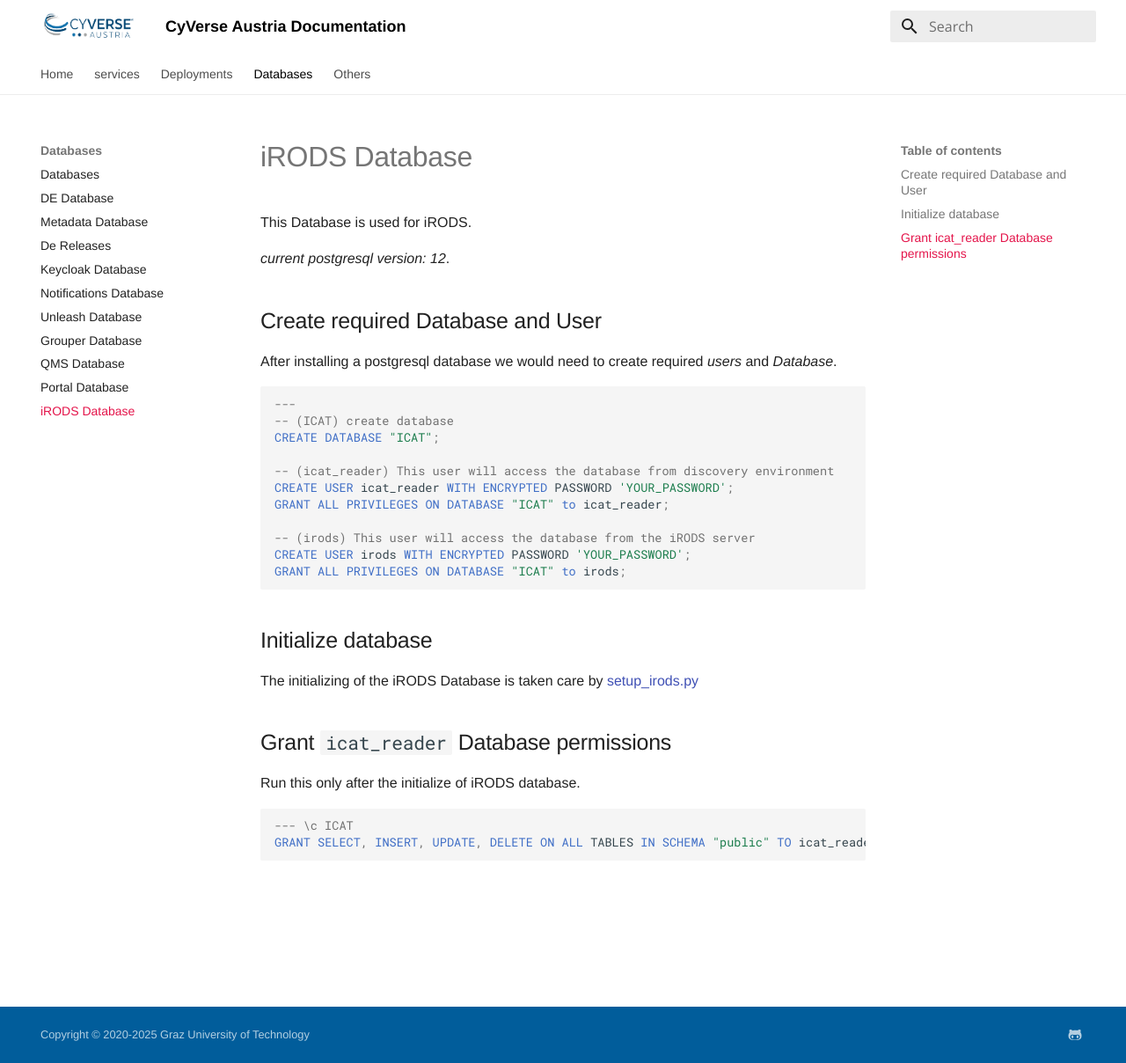
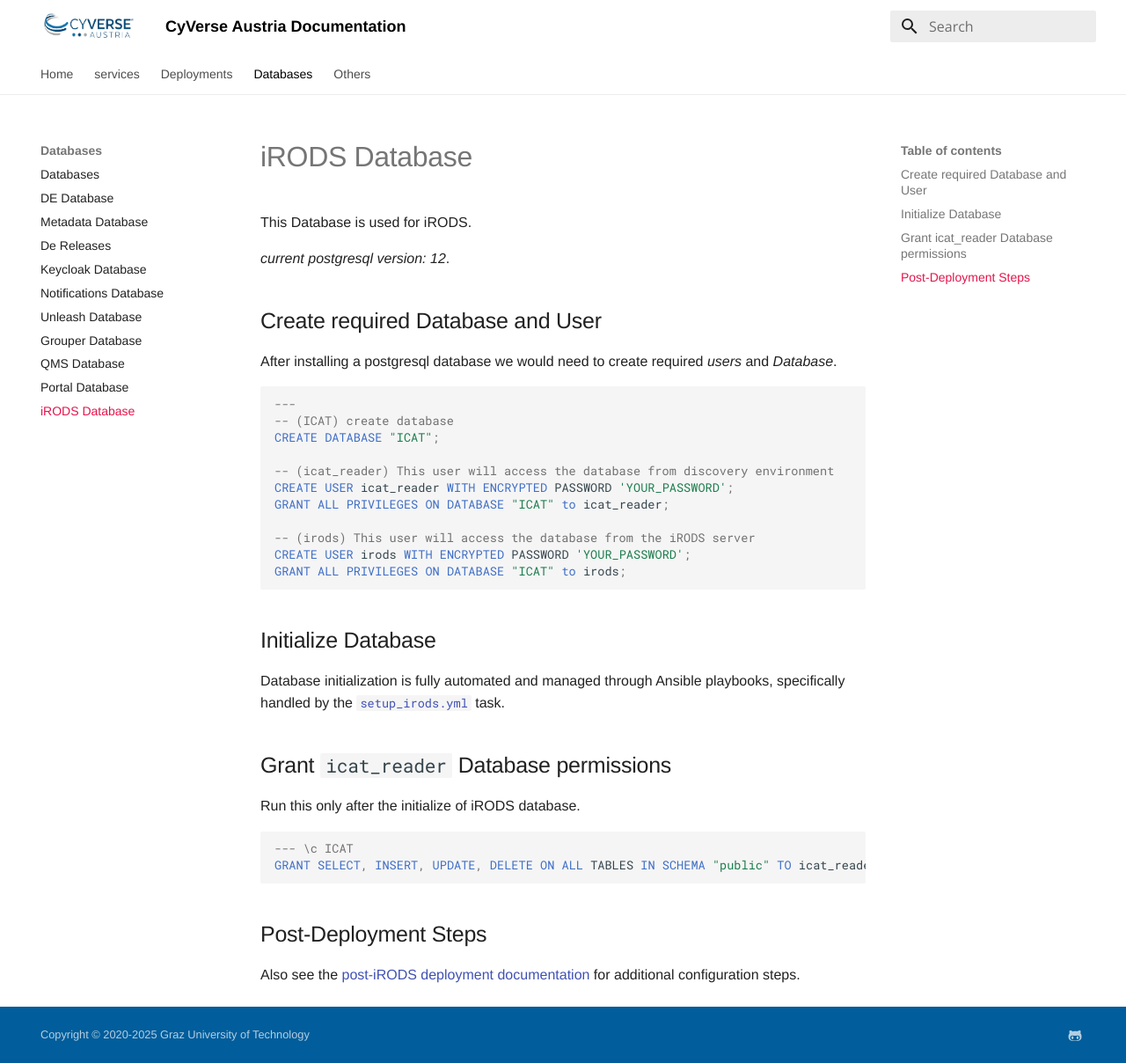
Before and after one commit to cyverse-austria/docs, an MkDocs documentation site: the page built from docs/database/irods-db.md, in a window 1280 px wide and 1208 px high. Shown: the whole window at 88% size. Built offline with MkDocs 1.6.1 and Material for MkDocs 9.7.7, drawn with Linux system fonts in a browser that asks for light colours.

Commit message:
update irods

````diff
--- a/docs/database/irods-db.md
+++ b/docs/database/irods-db.md
@@ -22,9 +22,10 @@
 GRANT ALL PRIVILEGES ON DATABASE "ICAT" to irods;
 ```
 
-## Initialize database
+## Initialize Database
 
-The initializing of the iRODS Database is taken care by [setup_irods.py](https://github.com/CyVerse-Ansible/ansible-irods-cfg/blob/main/tasks/setup_irods.yml#L25)
+Database initialization is fully automated and managed through Ansible playbooks, specifically handled by the [`setup_irods.yml`](https://github.com/CyVerse-Ansible/ansible-irods-cfg/blob/main/tasks/setup_irods.yml#L25) task.
+
 
 ## Grant `icat_reader` Database permissions
 
@@ -34,3 +35,7 @@
 --- \c ICAT
 GRANT SELECT, INSERT, UPDATE, DELETE ON ALL TABLES IN SCHEMA "public" TO icat_reader;
 ```
+
+## Post-Deployment Steps
+
+Also see the [post-iRODS deployment documentation](../others/main.md) for additional configuration steps.
````
Also changed, not shown: docs/others/main.md (+6 -0 lines).
